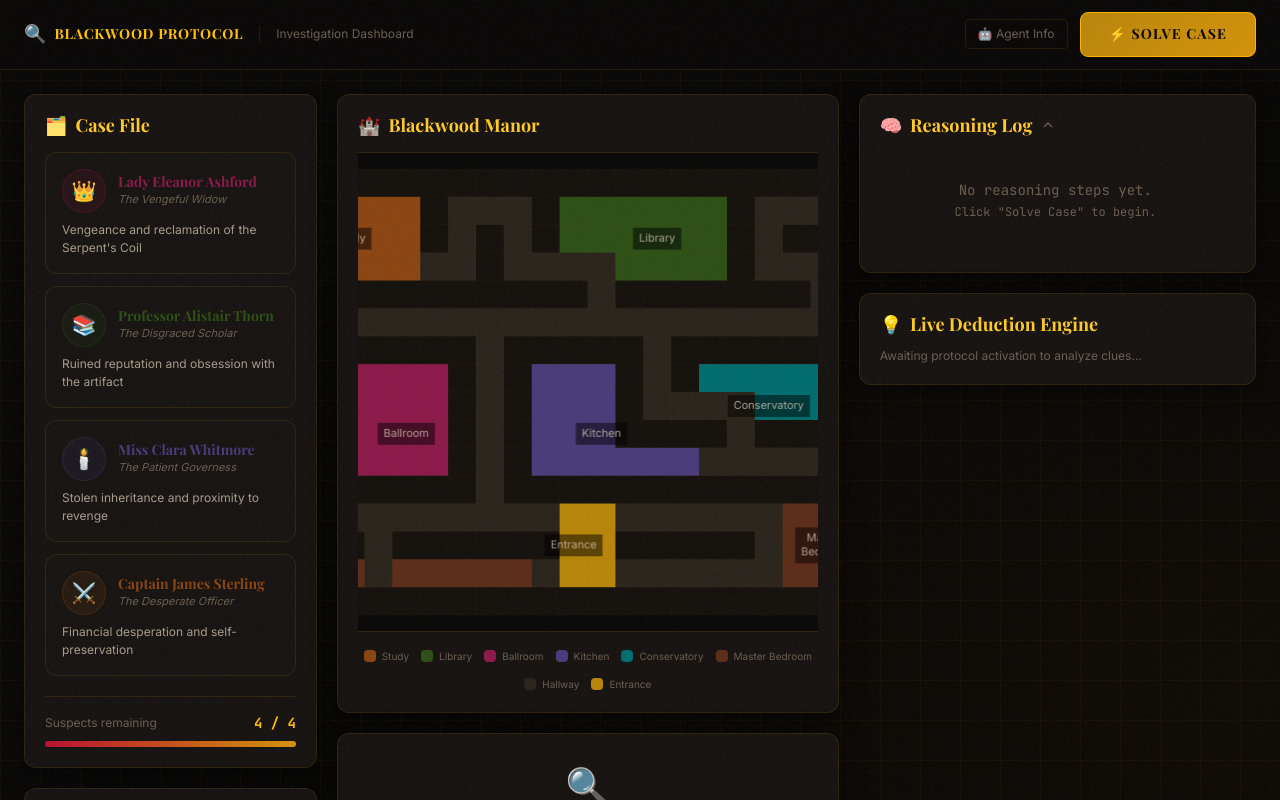
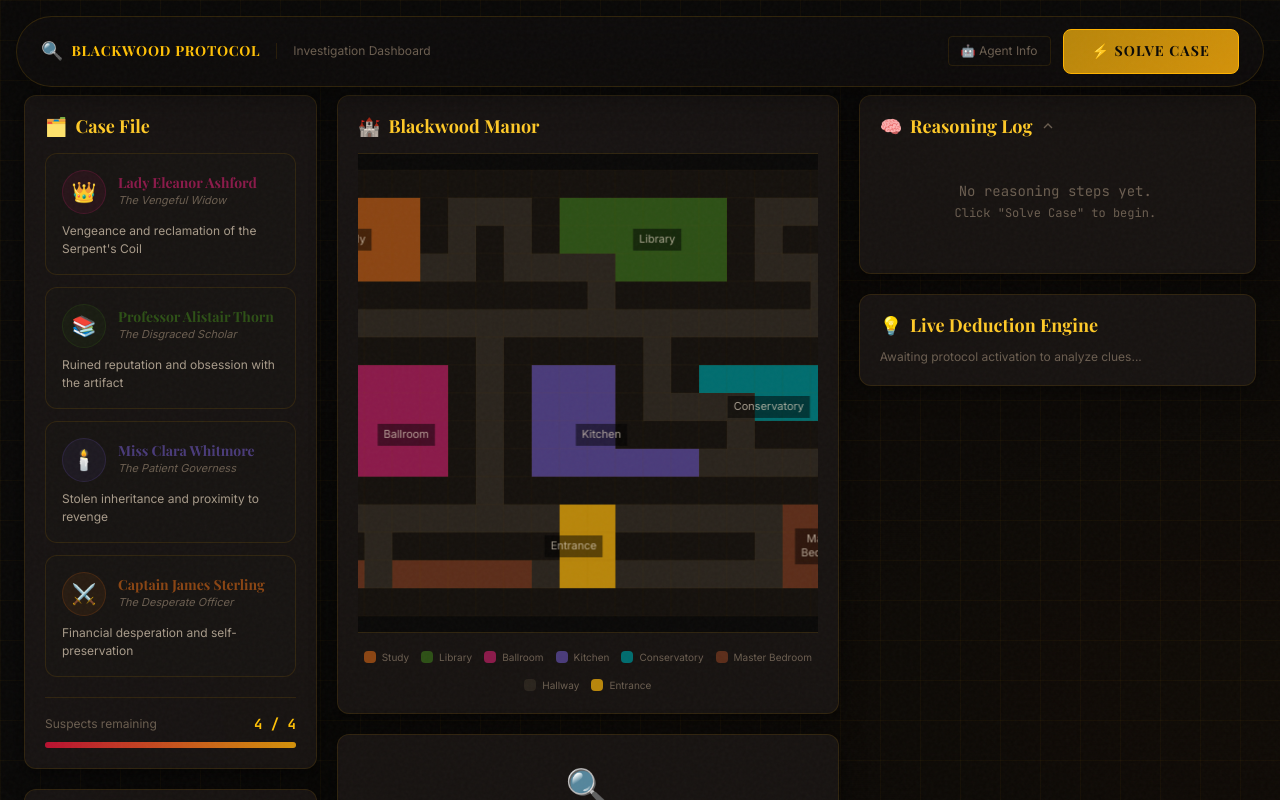
Before and after one commit to coderanik/Infernia, a Next.js app: page /investigate in a window 1280 px wide. Shown: the top 800 px of the page. Built offline with nearby package versions, Linux system fonts and the light colour scheme.

Commit message:
style: convert sticky navbars to modern floating glass capsules across app

```diff
--- a/app/case-briefing/page.tsx
+++ b/app/case-briefing/page.tsx
@@ -13,15 +13,19 @@ export default function CaseBriefingPage() {
         }}
       />
 
-      <header
-        className="sticky top-0 z-50 px-6 py-4"
-        style={{
-          background: "rgba(10, 9, 8, 0.95)",
-          backdropFilter: "blur(12px)",
-          borderBottom: "1px solid var(--border-subtle)",
-        }}
-      >
-        <div className="max-w-[1000px] mx-auto flex items-center justify-between">
+      {/* Top Navigation Bar */}
+      <div className="sticky top-4 z-50 w-full px-4 flex justify-center pointer-events-none transition-all">
+        <header
+          className="pointer-events-auto rounded-full w-full max-w-[1000px] px-6 py-4"
+          style={{
+            background: "rgba(15, 13, 12, 0.75)",
+            backdropFilter: "blur(16px)",
+            WebkitBackdropFilter: "blur(16px)",
+            border: "1px solid rgba(184, 134, 11, 0.2)",
+            boxShadow: "0 8px 32px rgba(0, 0, 0, 0.4)",
+          }}
+        >
+          <div className="flex items-center justify-between w-full">
           <Link
             href="/"
             className="flex items-center gap-2 group"
@@ -44,7 +48,8 @@ export default function CaseBriefingPage() {
             </Link>
           </div>
         </div>
-      </header>
+        </header>
+      </div>
 
       <main className="relative z-20 max-w-6xl mx-auto px-6 py-24">
         <div className="text-center mb-16 animate-fade-in-up">
--- a/app/investigate/page.tsx
+++ b/app/investigate/page.tsx
@@ -323,15 +323,18 @@ export default function InvestigatePage() {
       <div className="fog-layer" />
 
       {/* Top Navigation Bar */}
-      <header
-        className="sticky top-0 z-50 px-6 py-3"
-        style={{
-          background: 'rgba(10, 9, 8, 0.9)',
-          backdropFilter: 'blur(12px)',
-          borderBottom: '1px solid var(--border-subtle)',
-        }}
-      >
-        <div className="max-w-[1440px] mx-auto flex items-center justify-between">
+      <div className="sticky top-4 z-50 w-full px-4 flex justify-center pointer-events-none transition-all">
+        <header
+          className="pointer-events-auto rounded-full w-full max-w-[1440px] px-6 py-3"
+          style={{
+            background: 'rgba(15, 13, 12, 0.75)',
+            backdropFilter: 'blur(16px)',
+            WebkitBackdropFilter: 'blur(16px)',
+            border: '1px solid rgba(184, 134, 11, 0.2)',
+            boxShadow: '0 8px 32px rgba(0, 0, 0, 0.4)',
+          }}
+        >
+          <div className="flex items-center justify-between w-full">
           <div className="flex items-center gap-4">
             <Link
               href="/"
@@ -396,7 +399,8 @@ export default function InvestigatePage() {
             </button>
           </div>
         </div>
-      </header>
+        </header>
+      </div>
 
       {/* PEAS Table Modal */}
       {showPEAS && (
--- a/app/story/page.tsx
+++ b/app/story/page.tsx
@@ -12,15 +12,19 @@ export default function StoryPage() {
         }}
       />
 
-      <header
-        className="sticky top-0 z-50 px-6 py-4"
-        style={{
-          background: 'rgba(10, 9, 8, 0.95)',
-          backdropFilter: 'blur(12px)',
-          borderBottom: '1px solid var(--border-subtle)',
-        }}
-      >
-        <div className="max-w-[1000px] mx-auto flex items-center justify-between">
+      {/* Top Navigation Bar */}
+      <div className="sticky top-4 z-50 w-full px-4 flex justify-center pointer-events-none transition-all">
+        <header
+          className="pointer-events-auto rounded-full w-full max-w-[1000px] px-6 py-4"
+          style={{
+            background: "rgba(15, 13, 12, 0.75)",
+            backdropFilter: "blur(16px)",
+            WebkitBackdropFilter: "blur(16px)",
+            border: "1px solid rgba(184, 134, 11, 0.2)",
+            boxShadow: "0 8px 32px rgba(0, 0, 0, 0.4)",
+          }}
+        >
+          <div className="flex items-center justify-between w-full">
           <Link
             href="/"
             className="flex items-center gap-2 group"
@@ -40,7 +44,8 @@ export default function StoryPage() {
             </Link>
           </div>
         </div>
-      </header>
+        </header>
+      </div>
 
       <main className="relative z-20 max-w-[800px] mx-auto px-6 py-16">
         <div className="text-center mb-16 animate-fade-in-up">
```
